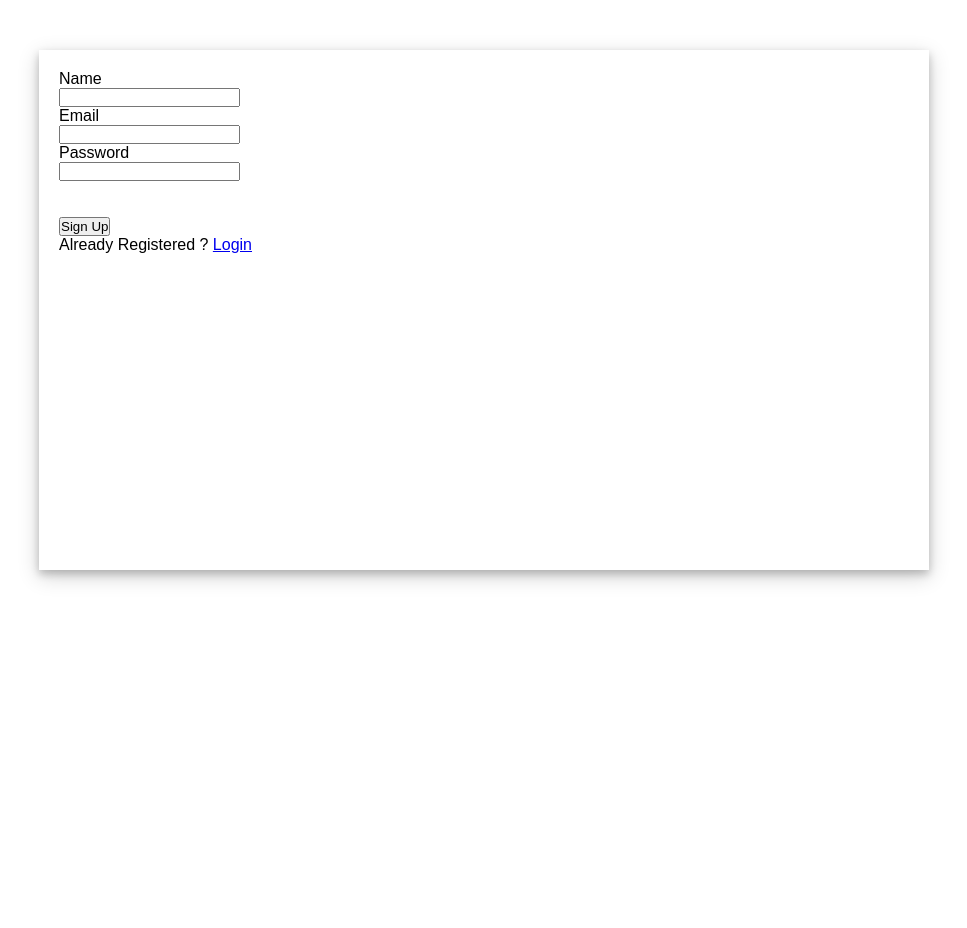
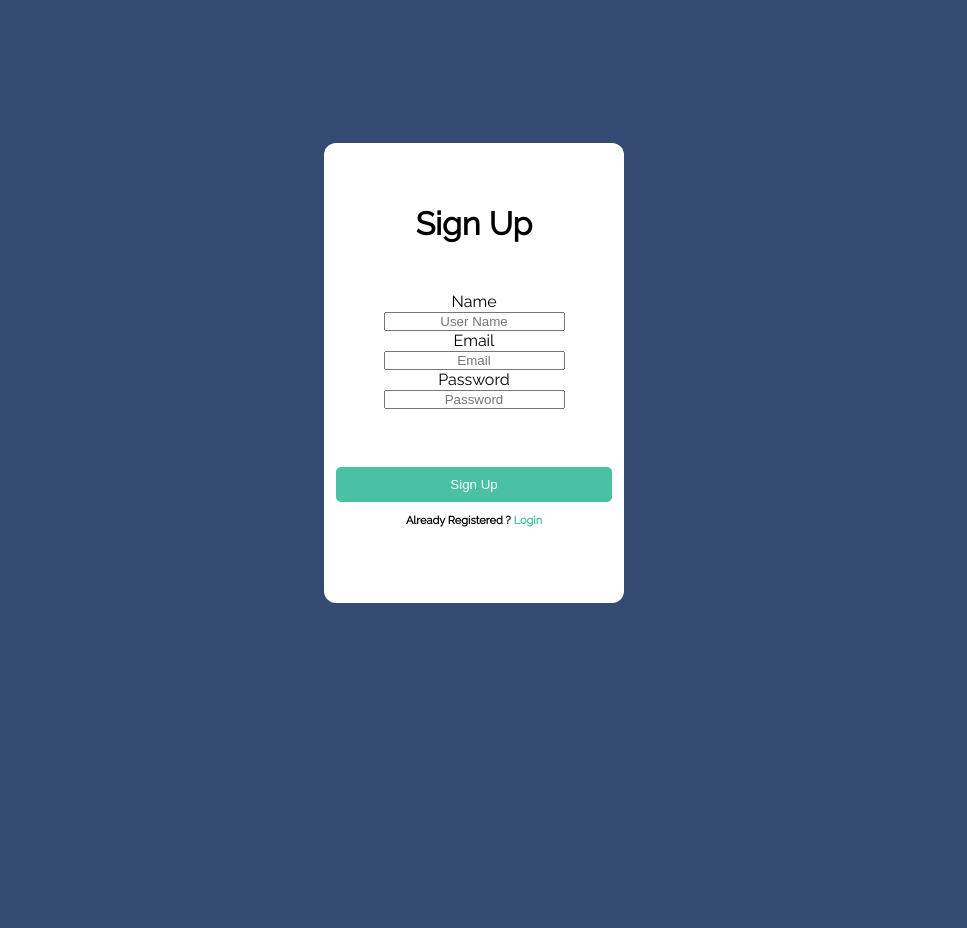
Before and after one commit to Software-Development-Group-Project/Watcher, a Flask app: page /signUp in a window 1280 px wide. Shown: the whole page, without its empty margins (156-1123 px from the left). Before the commit the page ends 583 px from the top, so only its background shows below. Run offline with Flask 2, Linux system fonts and the light colour scheme.

Commit message:
Login and Sign Up Update

```diff
--- a/Pro/watcher/templates/signUp.html
+++ b/Pro/watcher/templates/signUp.html
@@ -2,141 +2,117 @@
 <html lang="en">
 <head>
     <meta charset="UTF-8">
-    <title>login</title>
+    <meta name="viewport" content="width=device-width, initial-scale=1.0">
+    <title>Sign Up</title>
+    <link rel="stylesheet" href="form.css">
+    <link href="https://fonts.googleapis.com/css?family=Raleway&display=swap" rel="stylesheet">
 </head>
 <body>
-    <div class="sign">
-      <div class ="form">
+
+    <div class="container">
+        <div class="formwrap">
+
+                <br><br>
+                <h1>Sign Up</h1>
+                <br><br>
                 <form class ="form" method="POST" action="/adduser">
                     <label>Name</label><br>
-              <input type="text" class ="form" name="username"><br>
+                    <input type="text" class ="form" name="username" placeholder="User Name"><br>
                     <label>Email</label><br>
-              <input type="email" class ="form" name="email"><br>
+                    <input type="email" class ="form" name="email" placeholder="Email"><br>
                     <label>Password</label><br>
-              <input type="password" class ="form" name="password"><br><br><br>
+                    <input type="password" class ="form" name="password" placeholder="Password"><br><br><br>
                     <input type="submit" class ="btn btn" value="Sign Up">
                 </form>
 
                 <p> Already Registered ? <a href="/">Login</a></p>
-      </div>
-    </div>
+
                 <style>
-        html,*{
+                *{
+                    /* allows us to include the padding and border in an element's total width and height. */
                     box-sizing:border-box;
                     margin:0;
                     padding:0;
                 }
-        .sign{
-            margin-bottom: 50px;
-            box-shadow: 0 4px 8px 0 rgba(0, 0, 0, 0.2), 0 6px 20px 0 rgba(0, 0, 0, 0.19);
-            margin-top: 50px;
-            padding: 20px;
-            width: 890px;
-            height: 520px;
-            margin-left: auto;
-            margin-right: auto;
+                body{
+                    font-family: 'Raleway', sans-serif;
+                    background-color:#344a72;
+                    height: 100vh;
                 }
-        body{
-            background-color: white;
-            font-family: 'Poppins', sans-serif;
+                a{
+                    text-decoration:none;
+                    color: #49c1a2;
                 }
-        .footer{
-            font-family: 'Poppins', sans-serif;
-            display: grid;
-            font-size: 14px;
-            display: flex;
-            flex-flow: row wrap; /* flex-direction and flex-wrap*/
-            padding: 20px 40px 10px 40px;
-            color: #fff;
-            background-color: #1b262c;
+                a:hover{
+                    text-decoration:underline;
                 }
-        /* Select all elements where the parent is footer*/
-        .footer > *{
-            /* grow shrink basis (takes 100% of width) */
-            flex: 1 0 100%;
-            color: #999;
+                .container{
+                    margin:0px auto;
+                    margin-top:10%;
+                    max-width:350px;
+                    padding:15px;
                 }
-        .footer-left{
-            margin-right: 15px;
-            margin-bottom: 20px;
+                .form{
+                    text-align: center;
                 }
-        .footer-left .socials{
-            text-align: left;
+                .formwrap{
+                    background-color:white;
+                    padding:12px;
+                    border-radius:12px;
+                    width: 300px;
+                    height:460px;
+                    transition:0.6s;
                 }
-        .footer-left .socials .logo{
-            background-color: #ffffff;
-            border-radius: 35px;
-            margin:5px;
-            width: 25px;
-            height: 28px;
-            padding: 3px;
+                .formwrap:hover{
+                    box-shadow: #333 7px 7px;
+                    width:300px;
+                    height:460px;
+                    transition:0.6s;
                 }
-        .footer-left .text{
-            margin: 10px auto;
-            text-align: left;
+                .formwrap .formgroup{
+                    margin:15px;
                 }
-        h4{
-            font-weight: 700;
-            font-size: 19px;
-            text-align: left;
+                .formwrap h1,.formwrap p{
+                    text-align: center;
+                    margin:12px auto;
                 }
-        .footer ul{
-            list-style: none;
-            padding-left: 0;
-            text-align: left;
+                .formwrap p{
+                    font-size:11px;
+                    font-weight: bold;
                 }
-        .footer li{
-            line-height: 20px;
+                .formwrap .formgroup label{
+                    display:block;
+                    font-size:13px;
                 }
-        .footer li:hover{
-            text-decoration: none;
+                .formwrap .formgroup input{
+                    width:100%;
+                    padding:10px;
+                    height:20px;
+                    border:1px solid #ddd;
+                    border-radius:5px;
                 }
-        .footer a{
-            text-decoration: none;
+                .formwrap .btn{
+                    color:white;
+                    display:block;
+                    border:none;
+                    background-color: #49c1a2;
+                    width:100%;
+                    border-radius:5px;
+                    margin-top:20px;
+                    padding:10px;
                 }
-        .footer-right{
-            display: flex;
-            flex-flow: row wrap;
+                .formwrap .btn:hover{
+                    background-color:#37a08e;
                 }
-        .footer-right > *{
-            flex: 1 50%;
-            margin-right: 15px;
-        }
-        .box a{
-            color: #999;
-        }
-        .footer-bottom{
-            text-align: center;
-            color: #999;
-            padding-top: 20px;
-        }
-        .footer-left p{
-            padding-right: 20%;
-            color: #999;
-        }
-        .socails a{
-            background: #fff;
-            width:40px;
-            height: 40px;
-            display: inline-block;
-            margin-right: 10px;
-        }
-        .socails a {
-            color: #fff;
-            padding: 10px 12px;
-            font-size: 20px;
-        }
-        @media screen and (min-width:1025px){
-            .footer-right > *{
-                flex: 1;
-            }
-            .footer-left{
-                flex: 1 0px;
-            }
-            .footer-right{
-                flex: 2 0px;
-            }
+                footer p{
+                    color:white;
+                    font-size:12px;
+                    text-align:center;
+                    margin-top:15px;
                 }
             </style>
+        </div>
+    </div>
+
 </body>
 </html>
```
Also changed, not shown: Pro/watcher/templates/login.html (+98 -129 lines). Lines whose indentation alone changed are shown as unchanged.
